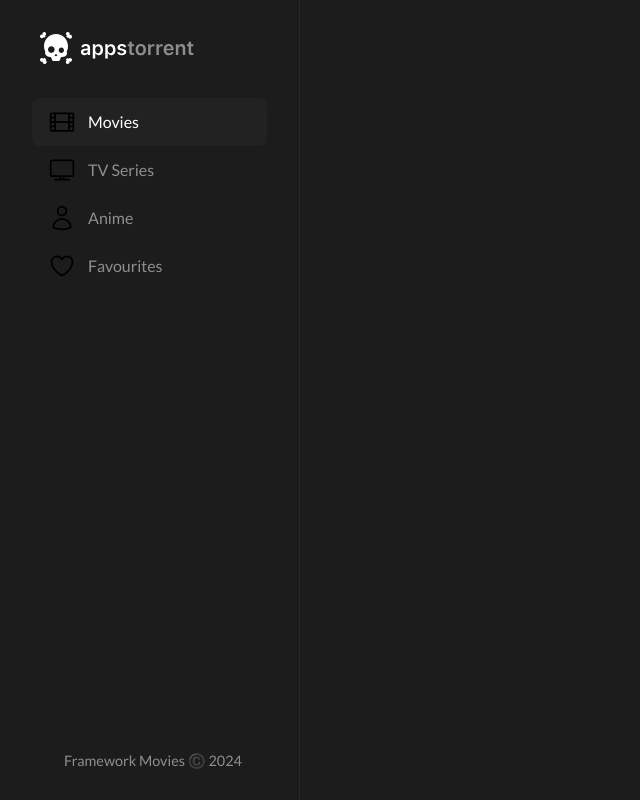
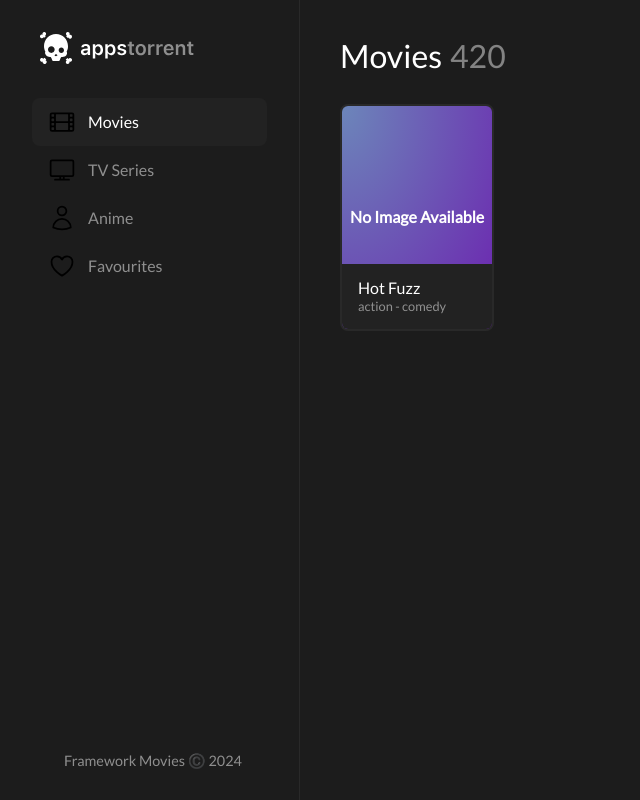
Before and after one commit to Casm101/framework-project, a React (Vite) app in the folder 2-react-ts/: page / in a window 1280 px wide. Shown: the whole page, without its empty margins (0-640 px from the left). Built offline with nearby package versions, Linux system fonts and the light colour scheme.

Commit message:
Create: content card component with styles.

```diff
--- /dev/null
+++ b/2-react-ts/src/components/ContentCard/index.tsx
@@ -0,0 +1,69 @@
+// Style imports
+import './styles.scss';
+
+interface ContentCardProps {
+    id: string;
+    title: string;
+    tags: string[];
+    cover?: string;
+    type?: string;
+}
+
+interface LikeButtonParams {
+    isLiked: boolean;
+}
+
+export const ContentCard = ({
+    id,
+    title,
+    tags,
+    cover,
+    type = 'movie'
+}: ContentCardProps) => {
+
+    //const ls = new LocalStore();
+    //const likes = [...ls.getMovies(), ...ls.getSeries()];
+
+    const likes: string[] = [];
+
+    const LikeButton = ({ isLiked }: LikeButtonParams) => {
+        return (
+            isLiked ? (
+                <svg xmlns="http://www.w3.org/2000/svg" viewBox="0 0 24 24" fill="currentColor" className="w-6 h-6">
+                    <path d="m11.645 20.91-.007-.003-.022-.012a15.247 15.247 0 0 1-.383-.218 25.18 25.18 0 0 1-4.244-3.17C4.688 15.36 2.25 12.174 2.25 8.25 2.25 5.322 4.714 3 7.688 3A5.5 5.5 0 0 1 12 5.052 5.5 5.5 0 0 1 16.313 3c2.973 0 5.437 2.322 5.437 5.25 0 3.925-2.438 7.111-4.739 9.256a25.175 25.175 0 0 1-4.244 3.17 15.247 15.247 0 0 1-.383.219l-.022.012-.007.004-.003.001a.752.752 0 0 1-.704 0l-.003-.001Z" />
+                </svg>
+            ) : (
+                <svg xmlns="http://www.w3.org/2000/svg" fill="none" viewBox="0 0 24 24" strokeWidth="1.5" stroke="currentColor" className="w-6 h-6">
+                    <path strokeLinecap="round" strokeLinejoin="round" d="M21 8.25c0-2.485-2.099-4.5-4.688-4.5-1.935 0-3.597 1.126-4.312 2.733-.715-1.607-2.377-2.733-4.313-2.733C5.1 3.75 3 5.765 3 8.25c0 7.22 9 12 9 12s9-4.78 9-12Z" />
+                </svg>
+            )
+        );
+    };
+
+    return (
+        <article className="content-card" content={`${type}_${id}`}>
+            <div className="content-like">
+                <LikeButton isLiked={likes.includes(id.toString())} />
+            </div>
+
+            {cover ?
+                <img
+                    className="cover"
+                    src={`https://image.tmdb.org/t/p/w342${cover}`}
+                    alt={`${title} poster`}
+                />
+                :
+                <div className="cover fallback">No Image Available</div>
+            }
+
+            <div className="overlay">
+                <div className="overlay-title">
+                    {title}
+                </div>
+                <div className="overlay-tags">
+                    {tags.map(tag => tag).join(' - ')}
+                </div>
+            </div>
+        </article>
+    );
+};
--- /dev/null
+++ b/2-react-ts/src/components/ContentCard/styles.scss
@@ -0,0 +1,93 @@
+/* Content card styles */
+.content-card {
+    position: relative;
+
+    width: 100%;
+
+    border-radius: .5rem;
+    border: 2px solid var(--border-primary);
+
+    overflow: hidden;
+    cursor: pointer;
+    transition: all .5s;
+
+    &:hover {
+
+        border-color: var(--border-secondary);
+
+        .cover {
+            transform: scale(1.05);
+        }
+
+        .content-like {
+            opacity: 1;
+        }
+    }
+
+    .cover {
+
+        width: 100%;
+        aspect-ratio: 10.8 / 16;
+        transition: all .5s;
+
+        &.fallback {
+
+            display: flex;
+            align-items: center;
+            justify-content: center;
+
+            color: var(--text-primary);
+            background: var(--background-gradient);
+            text-align: center;
+            font-weight: 600;
+        }
+    }
+
+    .content-like {
+
+        position: absolute;
+        top: .5rem;
+        right: .5rem;
+
+        z-index: 100;
+        opacity: 0;
+        transition: .5s;
+
+        svg {
+            width: 2rem;
+            color: #f1412b;
+        }
+    }
+
+    .overlay {
+
+        display: flex;
+        justify-content: center;
+        flex-direction: column;
+        gap: .25rem;
+
+        position: absolute;
+
+        width: 100%;
+        height: 65px;
+        padding: 8px 16px;
+
+        color: var(--text-primary);
+        background: var(--background-secondary);
+
+        bottom: 0;
+        z-index: 100;
+
+        .overlay-title {
+            display: block;
+            white-space: nowrap;
+            overflow: hidden;
+            text-overflow: ellipsis;
+        }
+
+        .overlay-tags {
+            opacity: .5;
+            font-size: .8rem;
+        }
+    }
+}
--- a/2-react-ts/src/pages/Movies/index.tsx
+++ b/2-react-ts/src/pages/Movies/index.tsx
@@ -1,8 +1,27 @@
+// Component imports
+import { ContentCard } from "../../components/ContentCard";
+
+
 export default function Movies() {
 
     return (
-        <>
-            <h2>Movies</h2>
-        </>
+        <div className="page-wrapper">
+
+            {/* Page header */}
+            <div className="page-header">
+                <p className="header-title">Movies</p>
+                <p className="header-sum">420</p>
+            </div>
+
+            {/* Content grid */}
+            <div className="content-grid">
+                <ContentCard
+                    id="321"
+                    title="Hot Fuzz"
+                    tags={['action', 'comedy']}
+                />
+            </div>
+
+        </div>
     );
 };
```
Also changed, not shown: 2-react-ts/public/posters/sample.jpeg (added).
